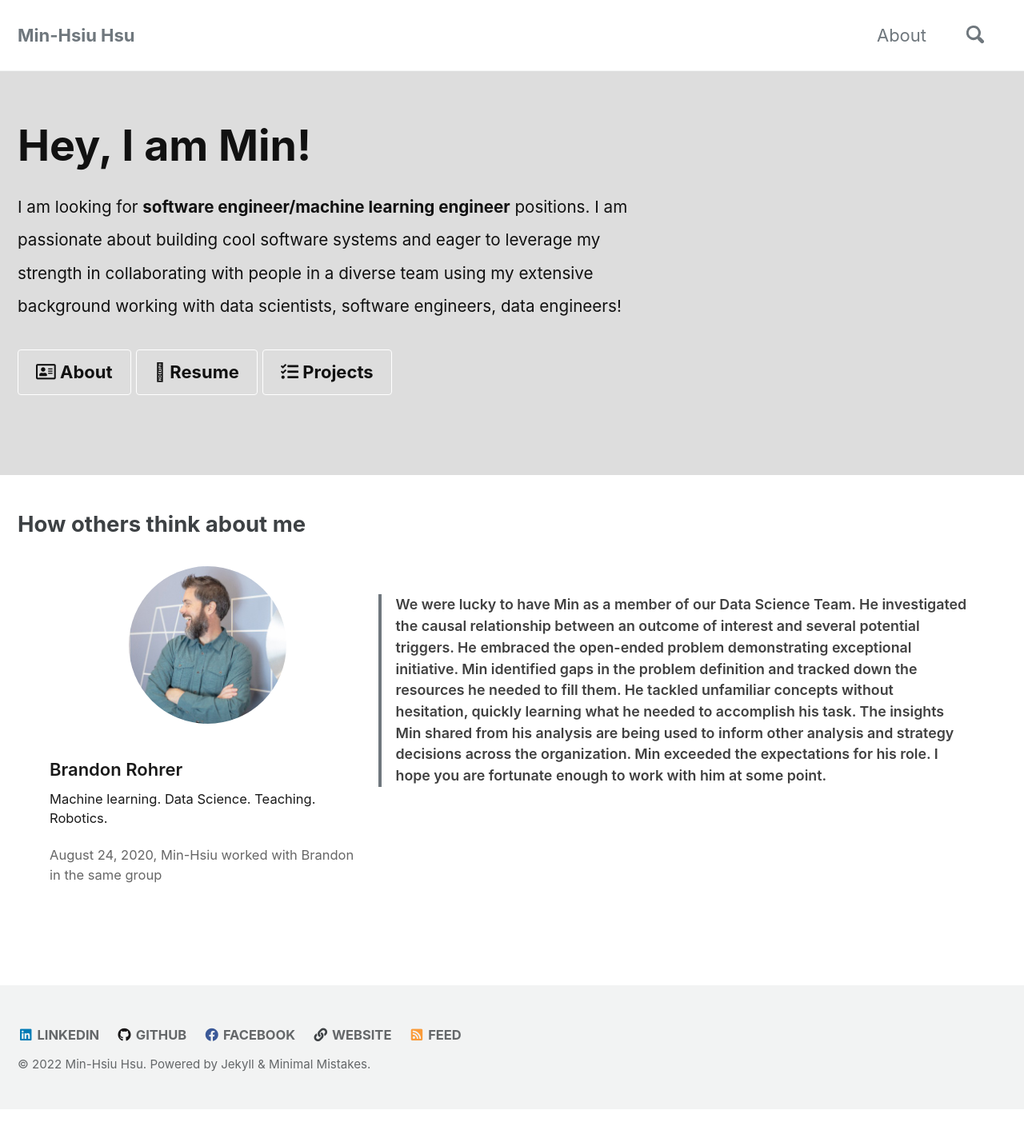
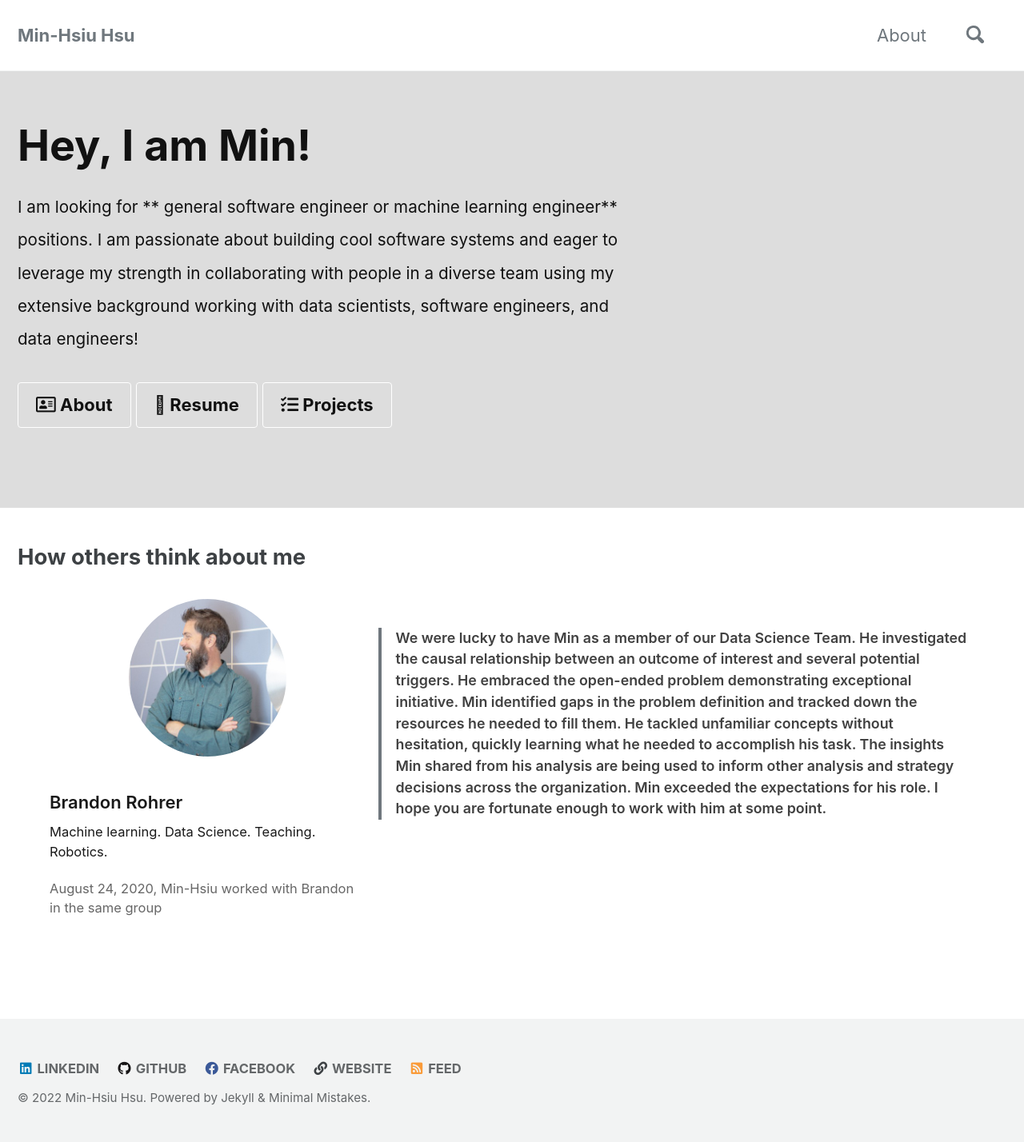
Before and after one commit to mhhsu2/mhhsu2.github.io, a Jekyll site: the page built from _pages/home.md, in a window 1280 px wide. Shown: the whole page at 80% size. Built offline with Jekyll 4.4.1, drawn with Linux system fonts in a browser that asks for light colours; cached includes are drawn as plain includes; before the commit the page ends 1387 px from its top, so only the background shows below that.

Commit message:
fixed splash text content

```diff
--- a/_pages/home.md
+++ b/_pages/home.md
@@ -13,7 +13,7 @@ header:
     - label: "<i class='fas fa-tasks'></i> Projects"
       url: "/projects/"
 title: Hey, I am Min!
-excerpt: <small>I am looking for **software engineer/machine learning engineer** positions. I am passionate about building cool software systems and eager to leverage my strength in collaborating with people in a diverse team using my extensive background working with data scientists, software engineers, data engineers!</small>
+excerpt: <small>I am looking for ** general software engineer or machine learning engineer** positions. I am passionate about building cool software systems and eager to leverage my strength in collaborating with people in a diverse team using my extensive background working with data scientists, software engineers, and data engineers!</small>
 
 # intro:
 #   - title: A little about me
```
